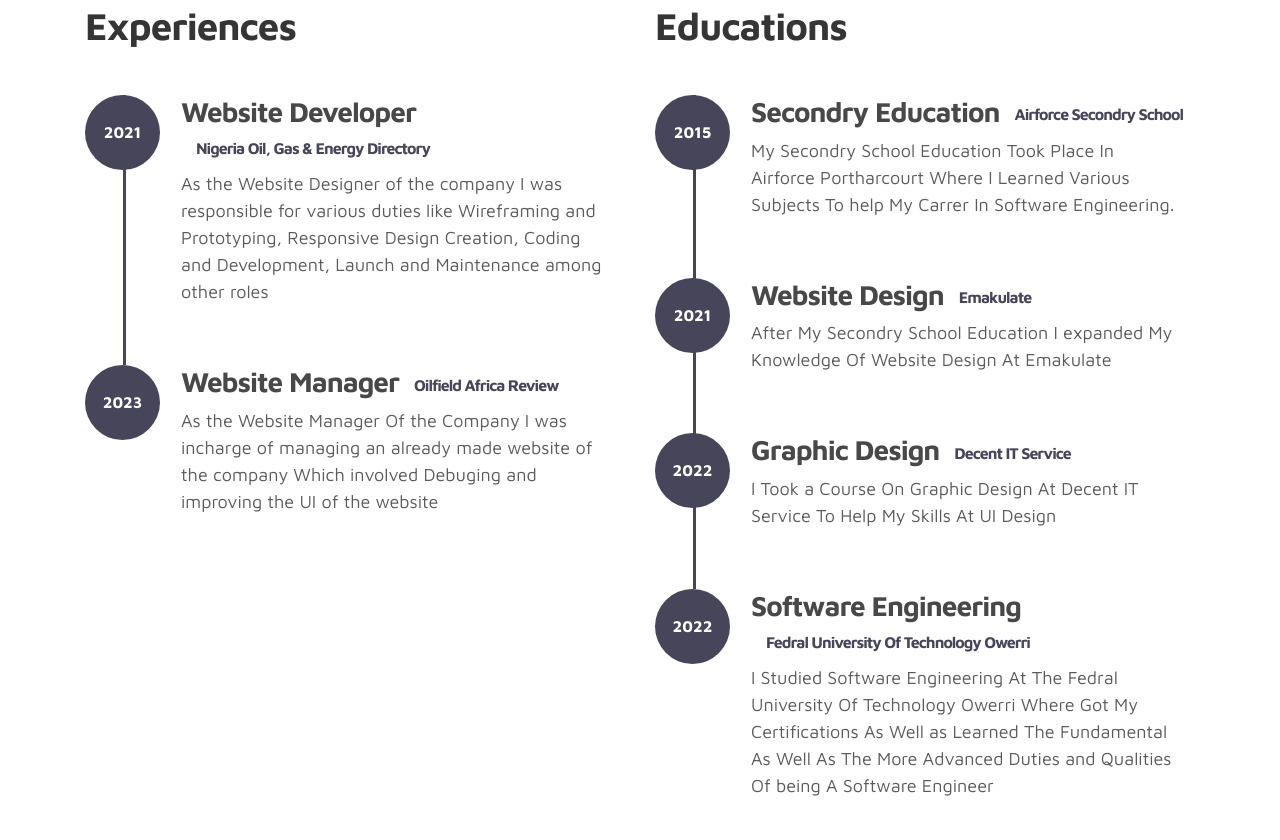
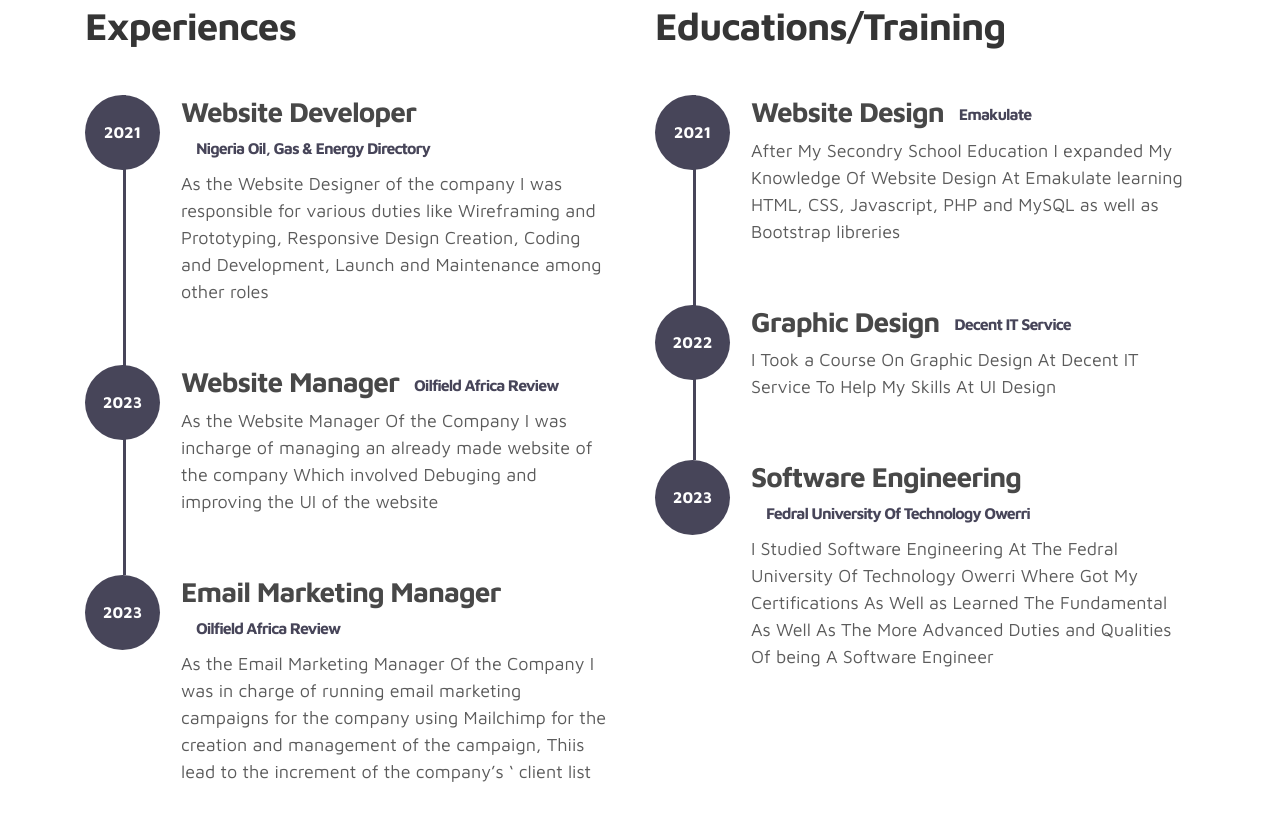
Before and after one commit to Bendy-Paul/Bendy-Paul.github.io, a plain HTML site: page index.html in a window 1280 px wide. Shown: the part 1409-2249 px from the top of the page. Drawn offline with Linux system fonts and the light colour scheme.

Commit message:
Update index.html

```diff
--- a/index.html
+++ b/index.html
@@ -181,23 +181,29 @@ https://www.tooplate.com/view/2115-marvel
                         </div>
 
 
+                        <div class="timeline-wrapper">
+                            <div class="timeline-yr">
+                                <span>2023</span>
+                            </div>
+                            <div class="timeline-info">
+                                <h3><span>Email Marketing Manager</span><small>Oilfield Africa Review</small></h3>
+                                <p>As the Email Marketing Manager Of the Company I was in
+charge of running email marketing campaigns for the company
+using Mailchimp for the creation and management of the
+campaign, Thiis lead to the increment of the company’s ‘
+client list</p>
+                            </div>
+                        </div>
+
+
 
                     </div>
                 </div>
 
                 <div class="col-lg-6 col-12">
-                  <h2 class="mb-4 mobile-mt-2">Educations</h2>
+                  <h2 class="mb-4 mobile-mt-2">Educations/Training</h2>
 
-                    <div class="timeline">
-                        <div class="timeline-wrapper">
-                             <div class="timeline-yr">
-                                  <span>2015</span>
-                             </div>
-                             <div class="timeline-info">
-                                  <h3><span>Secondry Education</span><small>Airforce Secondry School</small></h3>
-                                  <p>My Secondry School Education Took Place In Airforce Portharcourt Where I Learned Various Subjects To help My Carrer In Software Engineering.</p>
-                             </div>
-                        </div>
+
 
                         <div class="timeline-wrapper">
                             <div class="timeline-yr">
@@ -205,7 +211,7 @@ https://www.tooplate.com/view/2115-marvel
                             </div>
                             <div class="timeline-info">
                                 <h3><span>Website Design</span><small>Emakulate</small></h3>
-                                <p>After My Secondry School Education I expanded My Knowledge Of Website Design At Emakulate</p>
+                                <p>After My Secondry School Education I expanded My Knowledge Of Website Design At Emakulate learning HTML, CSS, Javascript, PHP and MySQL as well as Bootstrap libreries</p>
                             </div>
                         </div>
 
@@ -221,7 +227,7 @@ https://www.tooplate.com/view/2115-marvel
 
                         <div class="timeline-wrapper">
                           <div class="timeline-yr">
-                              <span>2022</span>
+                              <span>2023</span>
                           </div>
                           <div class="timeline-info">
                               <h3><span>Software Engineering</span><small>Fedral University Of Technology Owerri</small></h3>
```
